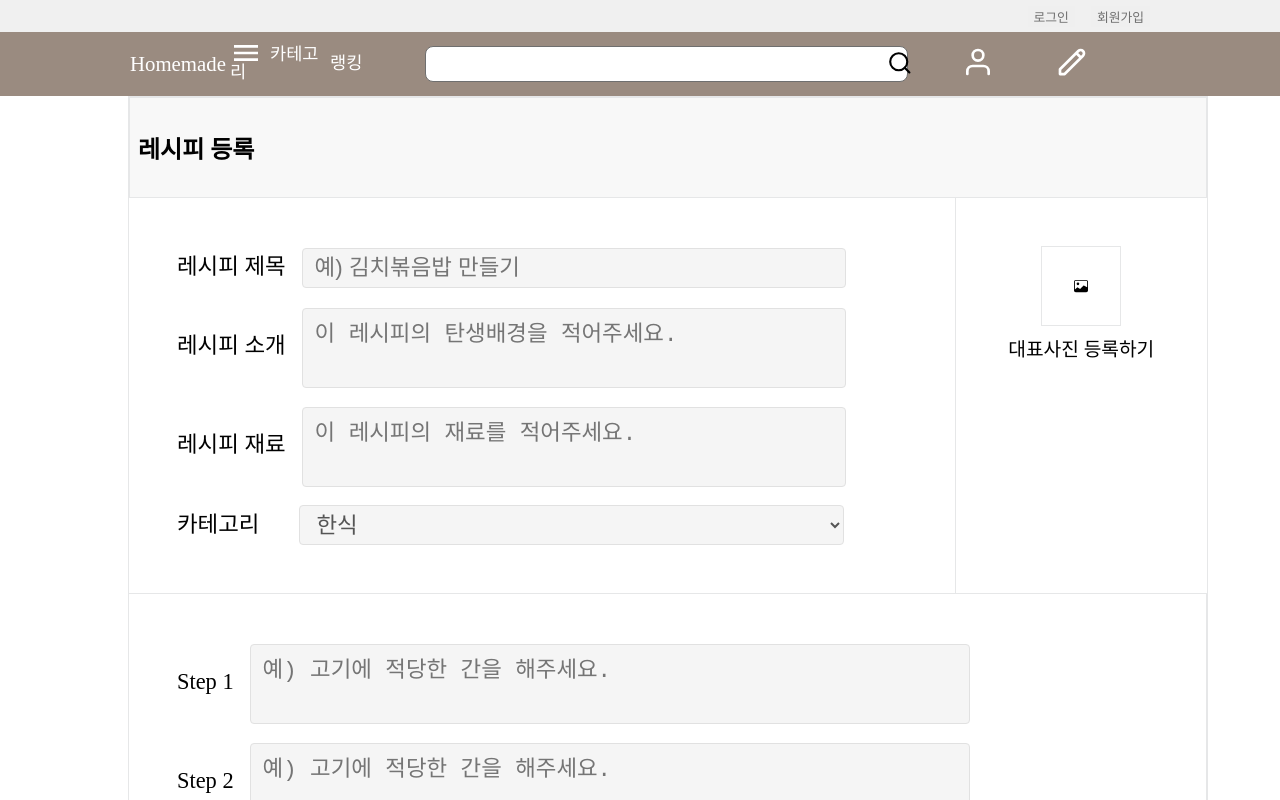
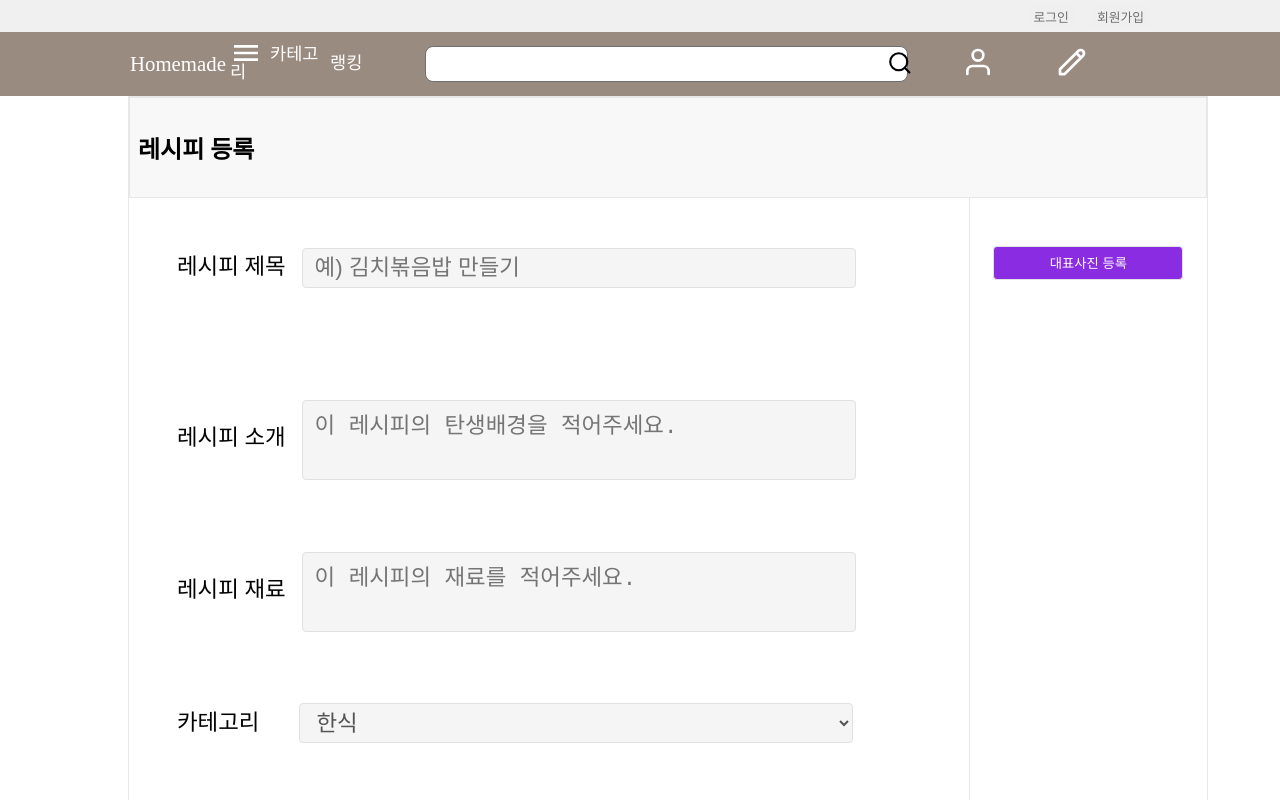
Before and after one commit to codestates/Homemade-client, a React (Create React App) app: page /postrecipe in a window 1280 px wide. Shown: the top 800 px of the page. Built offline with nearby package versions, Linux system fonts and the light colour scheme.

Commit message:
[client]UPDATE reipce preview

```diff
--- a/src/compoments/SubmitRecipeForm.js
+++ b/src/compoments/SubmitRecipeForm.js
@@ -1,9 +1,38 @@
 /* eslint-disable jsx-a11y/label-has-associated-control */
-import React from "react";
+import React, { useState, useRef } from "react";
 import styled from "styled-components";
-import { BsImage } from "react-icons/bs";
 
 export default function SubmitRecipeForm() {
+  const [images, setImages] = useState([]);
+  const [previews, setPreviews] = useState([]);
+
+  const showImg = (e, idx) => {
+    setPreviews(state => {
+      return [
+        ...state.slice(0, idx),
+        URL.createObjectURL(e.target.files[0]),
+        ...state.slice(idx + 1),
+      ];
+    });
+  };
+
+  const handleChange = (e, idx) => {
+    setImages(state => {
+      return [
+        ...state.slice(0, idx),
+        e.target.files[0],
+        ...state.slice(idx + 1),
+      ];
+    });
+    showImg(e, idx);
+  };
+  const thumbnailRef = useRef();
+
+  const handleUpload = () => {
+    const fd = new FormData();
+    fd.append("images", images);
+    // axios.post('');
+  };
   return (
     <FormContainer>
       <FormTitle>
@@ -52,10 +81,26 @@ export default function SubmitRecipeForm() {
             </Select>
           </div>
         </RecipeInfoWrap>
-        <RecipeThumbnail>
-          <BsImage />
-          <div>대표사진 등록하기</div>
-        </RecipeThumbnail>
+        <RecipePreview>
+          <ImageInput
+            ref={thumbnailRef}
+            type="file"
+            accept="image/*"
+            onChange={e => handleChange(e, 0)}
+          />
+          {previews[0] ? (
+            <Preview active alt="test" src={previews[0]} />
+          ) : (
+            <Preview alt="thumbnail" src={previews[0]} />
+          )}
+          <PickImageButton
+            stlye={previews[0] ? { display: "none" } : { display: "block" }}
+            type="button"
+            onClick={() => thumbnailRef.current.click()}
+          >
+            대표사진 등록
+          </PickImageButton>
+        </RecipePreview>
       </RecipeWrap>
       <RecipeSequenceWrap>
         <RecipeSequence>
@@ -112,7 +157,9 @@ export default function SubmitRecipeForm() {
         </RecipeSequence>
       </RecipeSequenceWrap>
       <RecipeSaveWrap>
-        <SaveBtn type="button">저장하기</SaveBtn>
+        <SaveBtn type="button" onClick={handleUpload}>
+          저장하기
+        </SaveBtn>
       </RecipeSaveWrap>
     </FormContainer>
   );
@@ -149,9 +196,13 @@ const RecipeInfoWrap = styled.div`
   flex: 10;
   border-right: 1px solid #e6e7e8;
 
+  div {
+    height: 120px;
+  }
+
   div + div {
-    margin-top: 1.2rem;
-    margin-bottom: 1.2rem;
+    margin-top: 2rem;
+    margin-bottom: 2rem;
   }
 
   div > label {
@@ -163,22 +214,10 @@ const RecipeInfoWrap = styled.div`
   }
 `;
 
-const RecipeThumbnail = styled.div`
-  padding: 3rem;
-  flex: 2;
-  svg {
-    margin: 0 auto;
-    display: block;
-    font-size: 5rem;
-    padding: 2rem;
-    border: 1px solid #e6e7e8;
-  }
-  div {
-    font-size: 1.2rem;
-    display: block;
-    margin-top: 0.5rem;
-    text-align: center;
-  }
+const RecipePreview = styled.span`
+  flex: 3;
+  padding-top: 3rem;
+  text-align: center;
 `;
 
 const Input = styled.input`
@@ -192,13 +231,14 @@ const Input = styled.input`
   color: #555;
   border: 1px solid #e1e1e1;
   vertical-align: middle;
-  background: #f5f5f5;
+  background-color: #f5f5f5;
   &:focus {
     outline: none;
   }
 `;
 
 const Textarea = styled(Input.withComponent("textarea"))`
+  flex: 10;
   height: 10vh;
   resize: none;
 `;
@@ -231,3 +271,34 @@ const SaveBtn = styled.button`
   color: white;
   border: 1px solid lightgray;
 `;
+
+const ImageInput = styled.input`
+  display: none;
+`;
+
+const Preview = styled.img`
+  display: none;
+  ${({ active }) =>
+    active &&
+    `
+    display: inline-block;
+    width: 180px;
+    heigth: 180px;
+    max-width: 180px;
+    max-heigth: 180px;
+  `}
+`;
+
+const PickImageButton = styled.button`
+  width: 80%;
+  padding: 0.4rem;
+  border-radius: 4px;
+  border: 1px solid #e1e1e1;
+  background-color: #8a2ce2;
+  color: white;
+  cursor: pointer;
+
+  &:focus {
+    outline: none;
+  }
+`;
```
